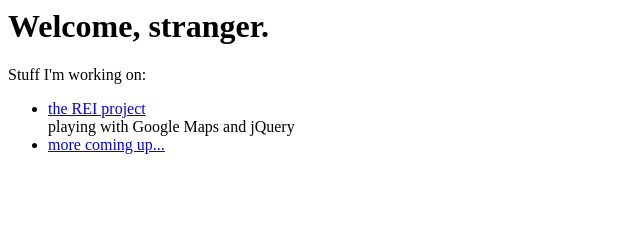
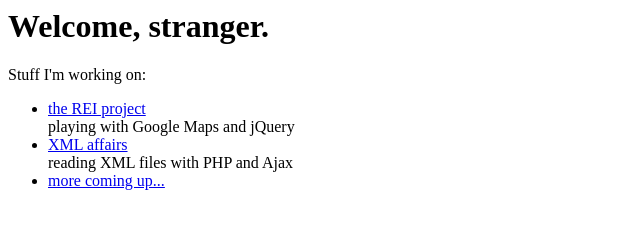
Before and after one commit to elleche/elleche.github.com, a plain HTML site: page index.html in a window 1280 px wide. Shown: the whole page, without its empty margins (0-640 px from the left). Drawn offline with Linux system fonts and the light colour scheme.

Commit message:
Update index.html

```diff
--- a/index.html
+++ b/index.html
@@ -4,5 +4,8 @@
   <li><a href="http://elleche.github.com/REI">the REI project</a>
 	<div>playing with Google Maps and jQuery</div>
   </li>
+  <li><a href="http://github.com/elleche/XMLaffairs">XML affairs</a>
+	<div>reading XML files with PHP and Ajax</div>
+  </li>
   <li><a href="#">more coming up...</a></li>
 </ul>
```
